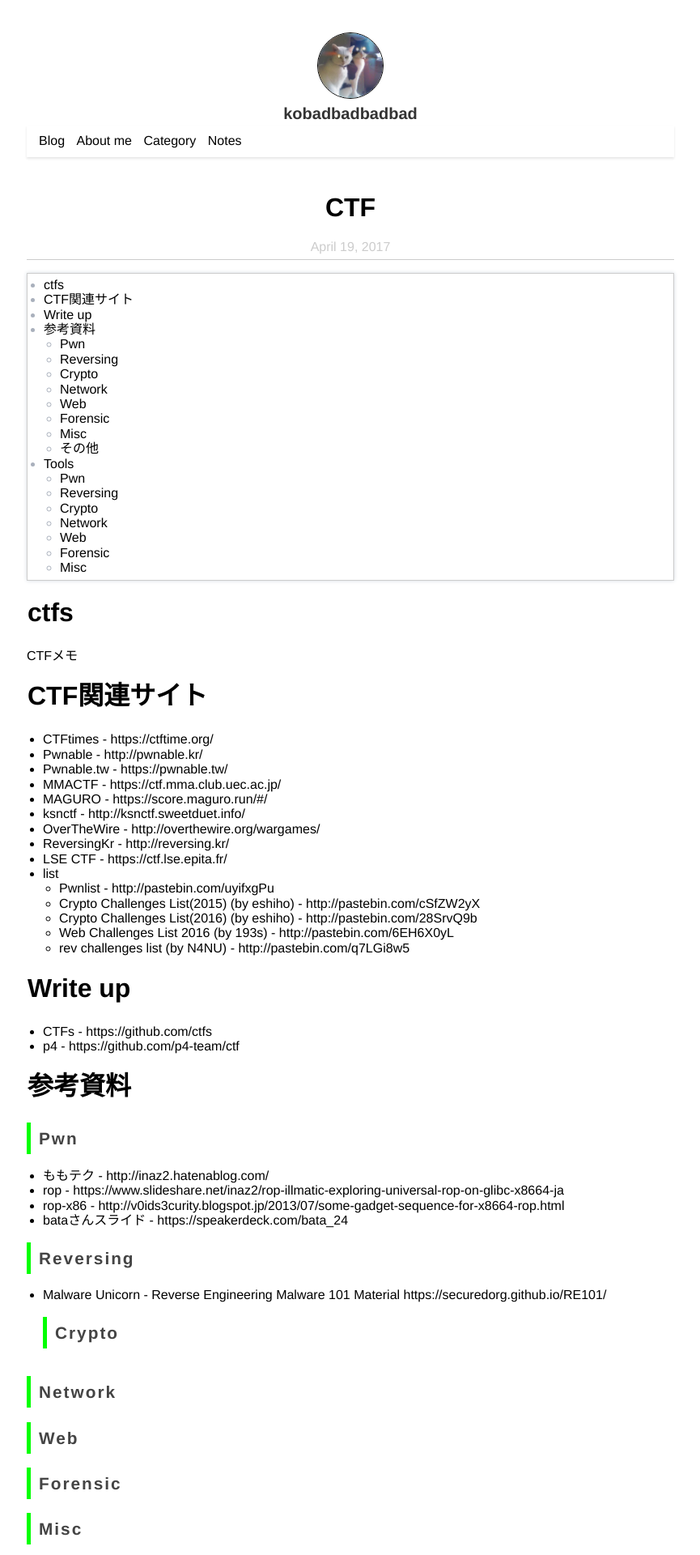
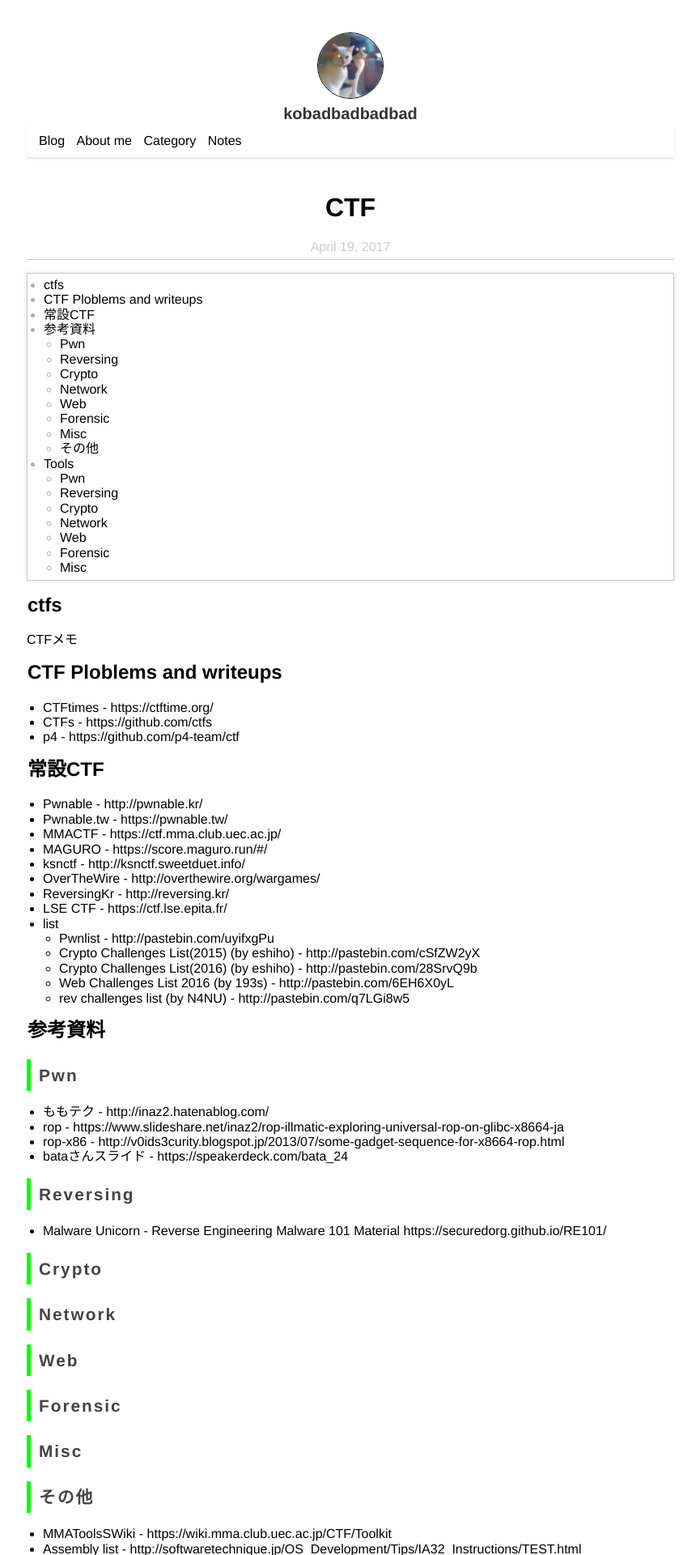
Before and after one commit to kobad/jekyll-kbd, a Jekyll site: the page built from notes/_posts/2017-04-19-ctf.md, in a window 1280 px wide. Shown: the top 1920 px of the page at 81% size, without its empty margins (207-1072 px from the left). Built offline with Jekyll 4.4.1, drawn with Linux system fonts in a browser that asks for light colours; nearby versions of some CDN libraries; a script that is not in the unit is left out; comment, search, counter and statistics services are not loaded.

Commit message:
[Add] ctf notes

```diff
--- a/assets/css/style.scss
+++ b/assets/css/style.scss
@@ -141,6 +141,7 @@ body {
 }
 
 .page__body h1 {
+  font-size: 150%;
   padding: 0px 0px 5px 1px;
 }
 
@@ -176,6 +177,25 @@ body {
   overflow: auto;
   overflow-y: hidden;
   word-wrap: break-word;
+}
+
+table {
+	border-collapse: collapse;
+	text-align: left;
+	line-height: 1.5;
+}
+
+table th {
+	padding: 10px;
+	font-weight: bold;
+	vertical-align: top;
+	border: 1px solid #ccc;
+}
+
+table td {
+	padding: 10px;
+	vertical-align: top;
+	border: 1px solid #ccc;
 }
 
 // about me
@@ -224,6 +244,9 @@ body {
   }
   a:hover {
     text-decoration: underline;
+  }
+  li {
+    margin: 10px;
   }
 }
 
--- a/notes.html
+++ b/notes.html
@@ -7,7 +7,8 @@ permalink: /notes/
 <div class="contents front-page">
   <div class="container">
     <!-- Articles -->
-    {% for post in site.categories.notes %}
+    {% assign sorted_page = (site.categories.notes | sort: 'title') %}
+    {% for post in sorted_page %}
       <article class="notes">
         <li class="note__title"><a href="{{ post.url | relative_url }}">{{ post.title }}</a></li>
       </article>
--- a/notes/_posts/2017-04-19-crypto.md
+++ b/notes/_posts/2017-04-19-ctf-crypto.md
@@ -1,6 +1,6 @@
 ---
 layout: post
-title: "Crypto"
+title: "CTF-Crypto"
 date: 2017-04-19 23:00:00 +0900
 toc: true
 ---
--- a/notes/_posts/2017-04-19-ctf.md
+++ b/notes/_posts/2017-04-19-ctf.md
@@ -12,8 +12,12 @@ toc: true
 
 CTFメモ
 
-# CTF関連サイト
+# CTF Ploblems and writeups
 * CTFtimes - https://ctftime.org/
+* CTFs - https://github.com/ctfs
+* p4 - https://github.com/p4-team/ctf
+
+# 常設CTF
 * Pwnable - http://pwnable.kr/
 * Pwnable.tw - https://pwnable.tw/
 * MMACTF - https://ctf.mma.club.uec.ac.jp/
@@ -29,10 +33,6 @@ CTFメモ
 	* Web Challenges List 2016 (by 193s) - http://pastebin.com/6EH6X0yL
 	* rev challenges list (by N4NU) - http://pastebin.com/q7LGi8w5
 
-# Write up
-* CTFs - https://github.com/ctfs
-* p4 - https://github.com/p4-team/ctf
-
 # 参考資料
 ## Pwn
 * ももテク - http://inaz2.hatenablog.com/
@@ -43,6 +43,7 @@ CTFメモ
 ## Reversing
 * Malware Unicorn - Reverse Engineering Malware 101 Material
 https://securedorg.github.io/RE101/
+
 ## Crypto
 
 ## Network
```
Also changed, not shown: notes/_posts/2017-04-19-ctf-pwn.md (renamed from notes/_posts/2017-04-19-pwn.md, +86 -55 lines), notes/_posts/2017-09-21-osint.md (added, +34 -0 lines).
